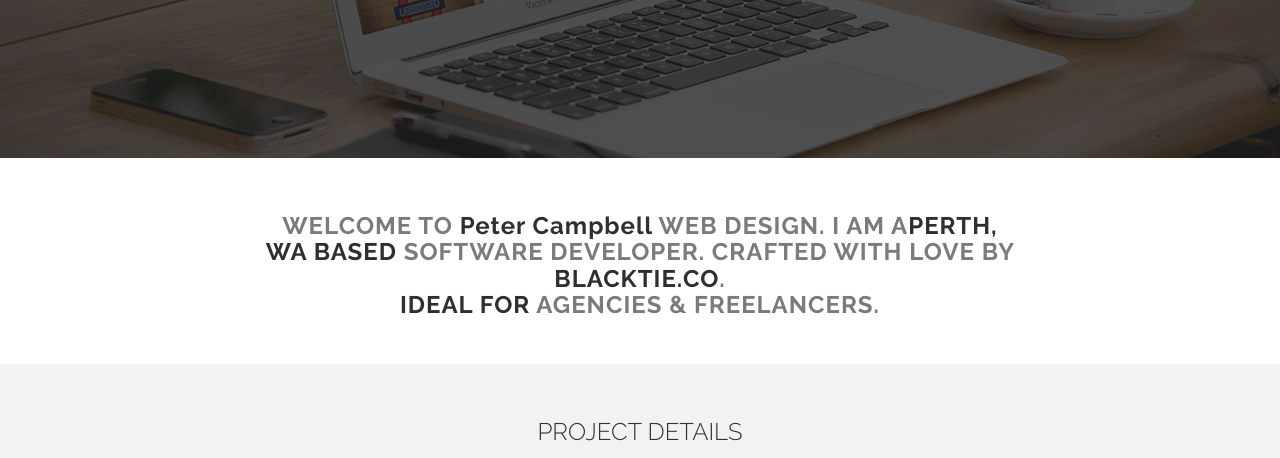
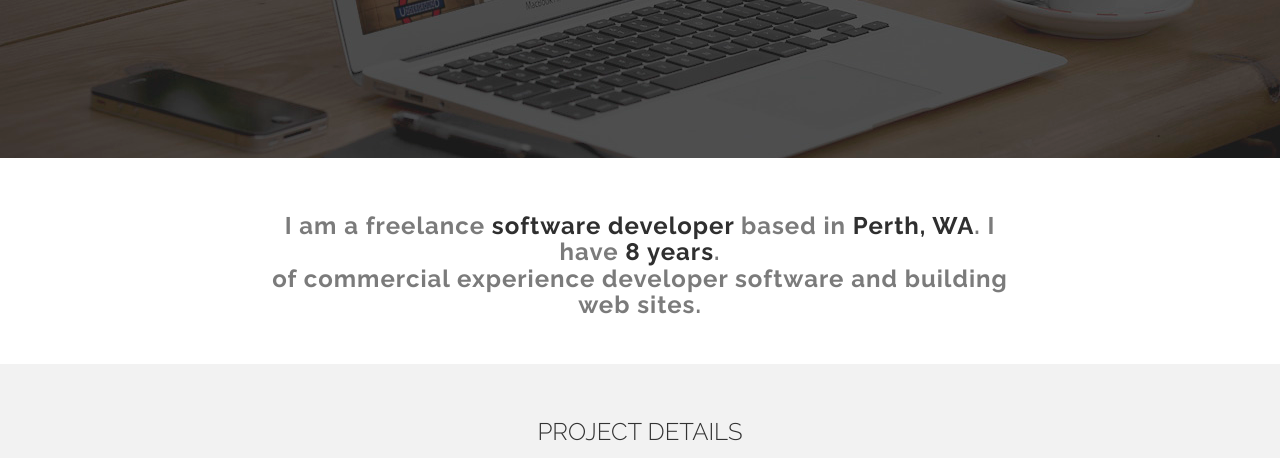
Before and after one commit to tattooedpierre/tattooedpierre.github.io, a plain HTML site: page index.html in a window 1280 px wide. Shown: the part 342-800 px from the top of the page. Drawn offline with Linux system fonts and the light colour scheme; some packages are replaced by stand-ins of ours; a script that the page names is missing.

Commit message:
Added onassis theme

```diff
--- a/index.html
+++ b/index.html
@@ -81,8 +81,8 @@
         <div class="container">
             <div class="row">
                 <div class="col-lg-8 col-lg-offset-2">
-                    <h3>WELCOME TO <bold>Peter Campbell</bold> WEB DESIGN. I AM A<bold>PERTH, WA BASED</bold> SOFTWARE DEVELOPER. CRAFTED WITH LOVE BY <bold>BLACKTIE.CO</bold>. <br/>
-					<bold>IDEAL FOR</bold> AGENCIES & FREELANCERS.
+                    <h3>I am a freelance <bold>software developer</bold> based in <bold>Perth, WA</bold>. I have <bold>8 years</bold>. <br/>
+					of commercial experience developer software and building web sites.
 				</h3>
                 </div>
             </div>
```
